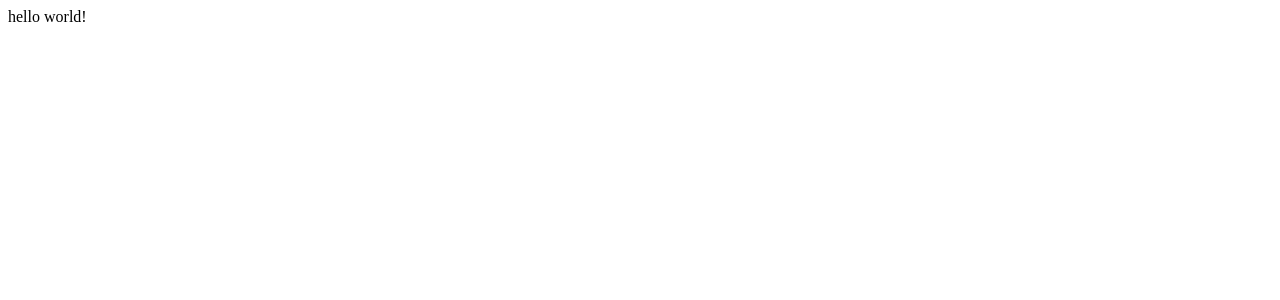
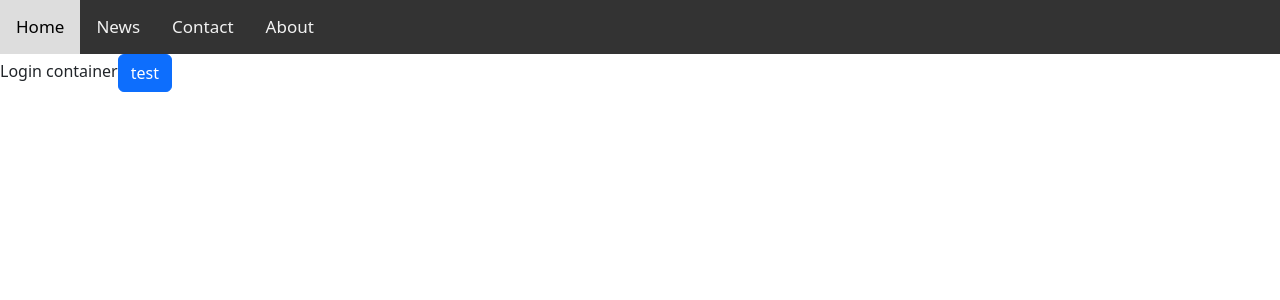
Before and after one commit to quocnhu/fullstack-rds, a React (Create React App) app: page /login in a window 1280 px wide. Shown: the top 300 px of the page. Built offline with nearby package versions, Linux system fonts and the light colour scheme.

Commit message:
router bootrap

```diff
--- a/package.json
+++ b/package.json
@@ -6,9 +6,10 @@
     "@testing-library/jest-dom": "^5.17.0",
     "@testing-library/react": "^13.4.0",
     "@testing-library/user-event": "^13.5.0",
+    "bootstrap": "^5.3.3",
     "react": "^18.2.0",
     "react-dom": "^18.2.0",
-    "react-router-dom": "5.3.0",
+    "react-router-dom": "^6.23.0",
     "react-scripts": "5.0.1",
     "sass": "1.48.0",
     "web-vitals": "^2.1.4"
--- a/src/App.js
+++ b/src/App.js
@@ -1,9 +1,28 @@
-function App() {
+import Nav from './components/Navigation/Nav'
+import {
+  BrowserRouter as Router,
+  Routes,
+  Route
+} from 'react-router-dom';
+import 'bootstrap/dist/css/bootstrap.min.css';
+import Login from './components/Login/Login'
+const App = () => {
   return (
-    <div>
-      hello world!
-    </div>
+    <Router>
+      <div className="app">
+        <Nav />
+        <Routes>
+        {/* exact to fix */}
+          <Route path="/" exact element={<div>Home = Hello world</div>} />
+          <Route path="/news" element={<div> Hell ya</div>} />
+          <Route path="/contact" element={<div>Ya Hell</div>} />
+          <Route path="/about" element={<div>Ya Hell</div>} />
+          <Route path="/login" element={<Login />} />
+          <Route path="*" element={<div>404 not found</div>}/>
+        </Routes>
+      </div>
+    </Router>
   );
-}
+};
 
 export default App;
--- /dev/null
+++ b/src/components/Login/Login.js
@@ -0,0 +1,10 @@
+const Login = (props) => {
+    return (
+      <div>
+        Login container
+        <button className="btn btn-primary">test </button>
+      </div>
+    );
+  }
+
+  export default Login;
--- a/src/components/Navigation/Nav.js
+++ b/src/components/Navigation/Nav.js
@@ -1,14 +1,16 @@
 import React from 'react';
+import { NavLink } from 'react-router-dom';
+import './Nav.scss'; // Import your CSS file for styling (optional)
 
-const Nav = (props) => {
-    return (
-        <div className='topnav'>
-                <a className="active" href="#home">Home</a>
-                <a href="#news">News</a>
-                <a href="#contact">Contact</a>
-                <a href="#about">About</a>
-        </div>
-    );
-}
+const Nav = () => {
+  return (
+    <div class="topnav">
+    <NavLink to="/">Home</NavLink>
+    <NavLink to="/news">News</NavLink>
+    <NavLink to="/contact">Contact</NavLink>
+    <NavLink to="/about">About</NavLink>
+  </div>
+  );
+};
 
 export default Nav;
--- /dev/null
+++ b/src/components/Navigation/Nav.scss
@@ -0,0 +1,26 @@
+* {
+    padding: 0px;
+    margin: 0px;
+    box-sizing: border-box;
+}
+
+.topnav {
+  background-color: #333;
+  overflow: hidden;
+  a {
+    float: left;
+    color: #f2f2f2;
+    text-align: center;
+    padding: 14px 16px;
+    text-decoration: none;
+    font-size: 17px;
+  }
+  a:hover {
+    background-color: #ddd;
+    color: black;
+  }
+  a.active {
+    background-color: #04AA6D;
+    color: white;
+  }
+}
```
Also changed, not shown: src/takenote.txt (added), 1 other file (tests, documents, lock files or other folders).
